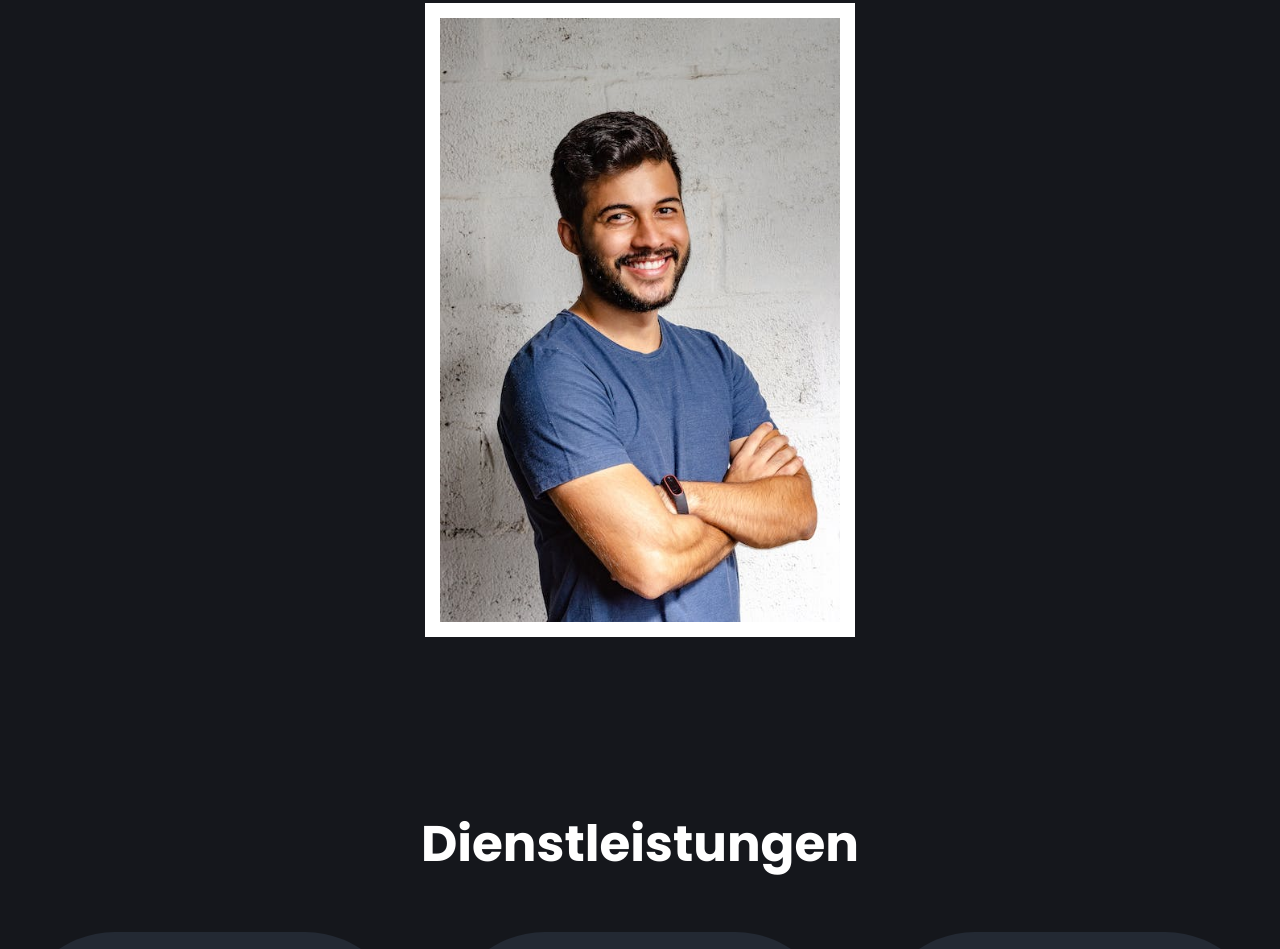
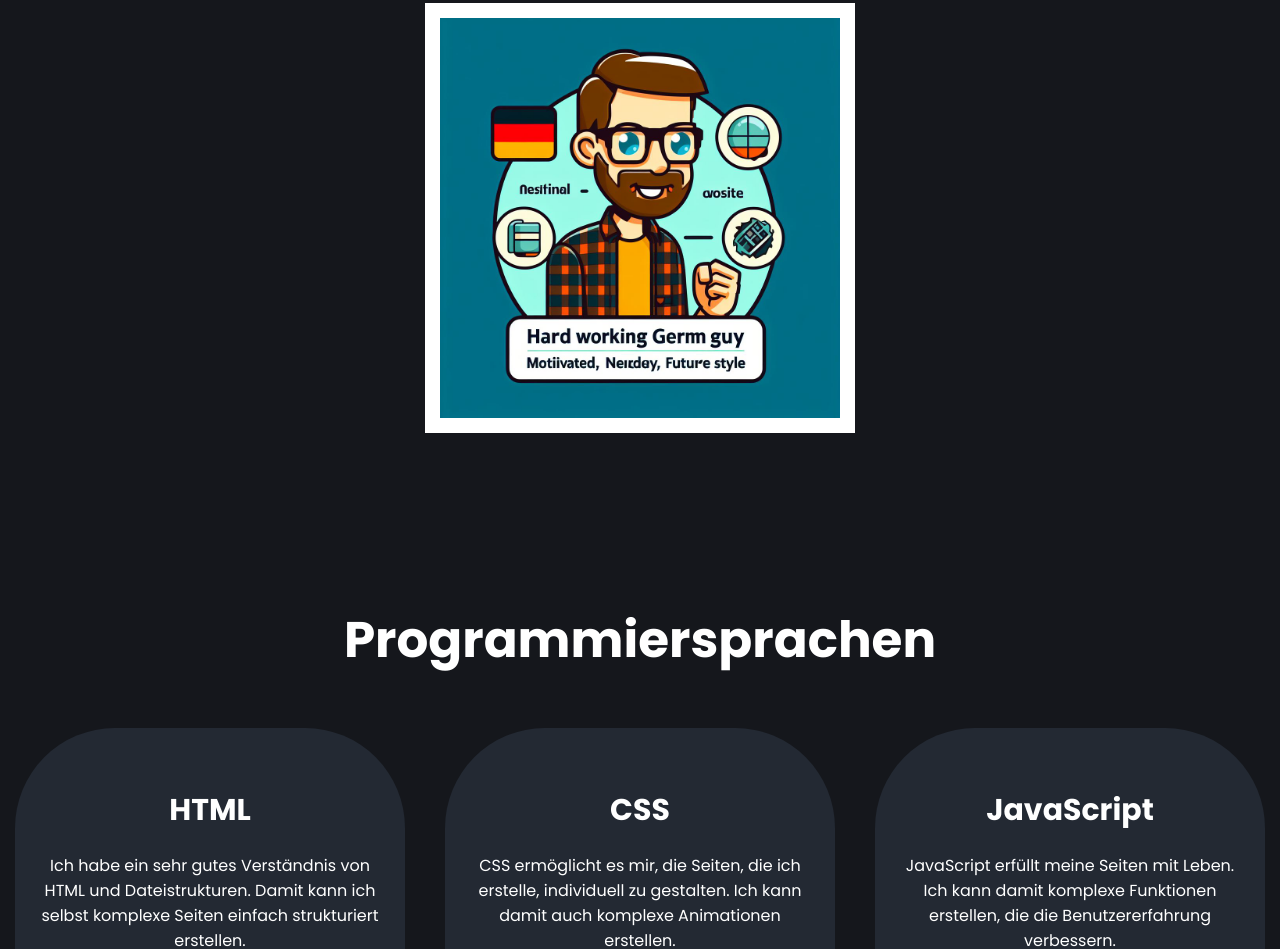
Before and after one commit to tjhannes/my-portfolio, a plain HTML site: page index.html in a window 1280 px wide. Shown: the part 1851-2800 px from the top of the page. Drawn offline with nearby package versions, Linux system fonts and the light colour scheme.

Commit message:
update images

```diff
--- a/index.html
+++ b/index.html
@@ -27,7 +27,7 @@
           </label>
           <ul>
             <li><a href="#about_me_section">Über mich</a></li>
-            <li><a href="#services_section">Dienstleistungen</a></li>
+            <li><a href="#services_section">Programmiersprachen</a></li>
             <li><a href="#more_information_section">Mehr Informationen</a></li>
           </ul>
         </nav>
@@ -42,12 +42,12 @@
 
       <div class="circle">
         <!-- <img src="images/pexels-photo-2379005.jpeg" alt="Portrait" /> -->
-        <img src="./images/head image.jpg" alt="Portrait" />
+        <img src="./images/thanner.jpg" alt="Portrait" />
       </div>
     </header>
 
     <section id="about_me_section">
-      <img src="./images/pexels-photo-2379004.jpeg" alt="that is me" />
+      <img src="./images/gai-me.jpeg" alt="that is me" />
       <div class="about_me_container">
         <h2>Über mich</h2>
         <p>
@@ -72,37 +72,32 @@
     </section>
 
     <section id="services_section">
-      <h2>Dienst&shyleistungen</h2>
+      <h2>Programmiersprachen</h2>
       <div class="flex_container">
         <div class="card">
-          <h3>Beratung</h3>
+          <h3>HTML</h3>
           <p>
-            Lorem ipsum dolor sit amet consectetur adipisicing elit. Voluptatem
-            eveniet, perspiciatis dicta qui sint adipisci eaque aliquid expedita
-            necessitatibus laboriosam minus ratione rerum aut officiis suscipit
-            est labore minima. Quo?
+            Ich habe ein sehr gutes Verständnis von HTML und Dateistrukturen.
+            Damit kann ich selbst komplexe Seiten einfach strukturiert
+            erstellen.
           </p>
-          <a href="#">Buchen</a>
+          <a href="#">Mehr</a>
         </div>
         <div class="card">
-          <h3>Beratung</h3>
+          <h3>CSS</h3>
           <p>
-            Lorem ipsum dolor sit amet consectetur adipisicing elit. Voluptatem
-            eveniet, perspiciatis dicta qui sint adipisci eaque aliquid expedita
-            necessitatibus laboriosam minus ratione rerum aut officiis suscipit
-            est labore minima. Quo?
+            CSS ermöglicht es mir, die Seiten, die ich erstelle, individuell zu
+            gestalten. Ich kann damit auch komplexe Animationen erstellen.
           </p>
-          <a href="#">Buchen</a>
+          <a href="#">Mehr</a>
         </div>
         <div class="card">
-          <h3>Beratung</h3>
+          <h3>JavaScript</h3>
           <p>
-            Lorem ipsum dolor sit amet consectetur adipisicing elit. Voluptatem
-            eveniet, perspiciatis dicta qui sint adipisci eaque aliquid expedita
-            necessitatibus laboriosam minus ratione rerum aut officiis suscipit
-            est labore minima. Quo?
+            JavaScript erfüllt meine Seiten mit Leben. Ich kann damit komplexe
+            Funktionen erstellen, die die Benutzererfahrung verbessern.
           </p>
-          <a href="#">Buchen</a>
+          <a href="#">Mehr</a>
         </div>
       </div>
     </section>
```
Also changed, not shown: images/gai-me.jpeg (added), images/head image.jpg (deleted), images/pexels-photo-2379004.jpeg (deleted), images/pexels-photo-2379005.jpeg (deleted), images/thanner.jpg (added).
